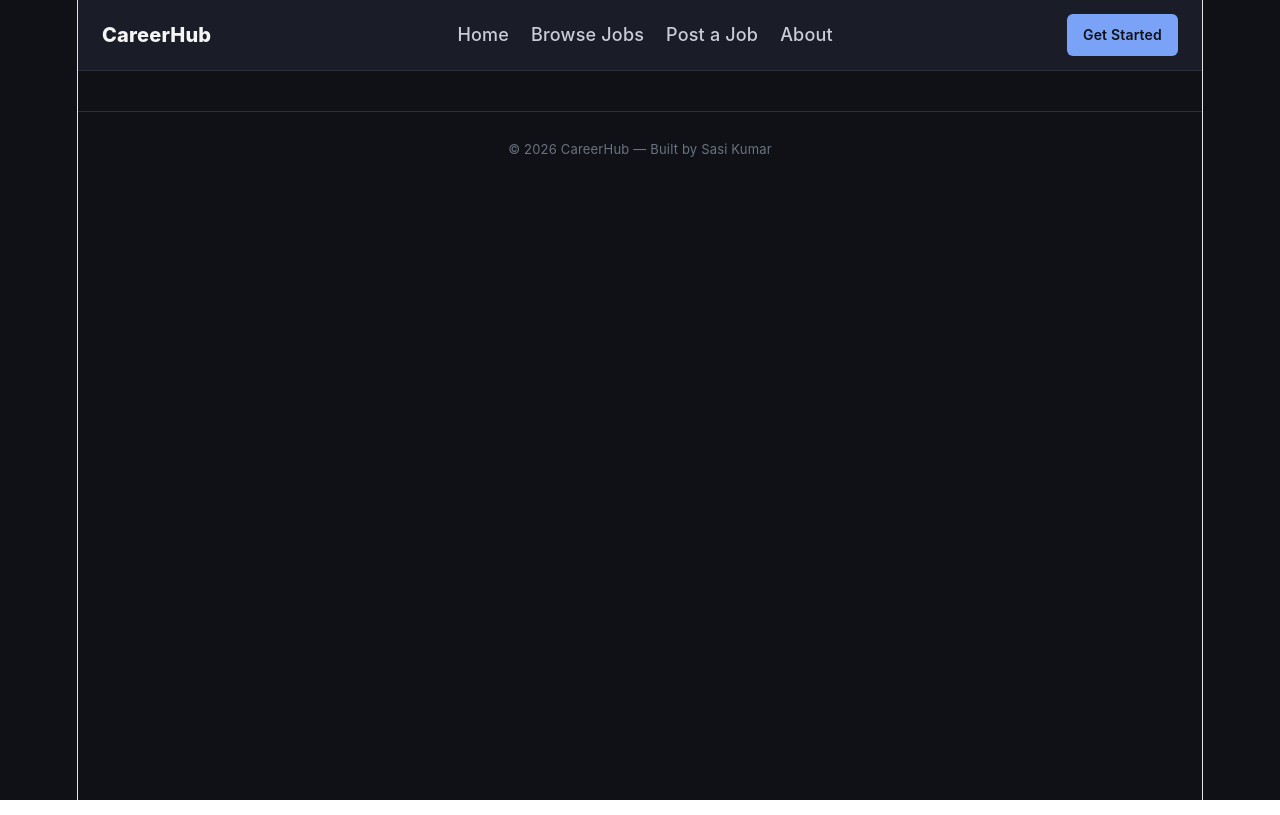
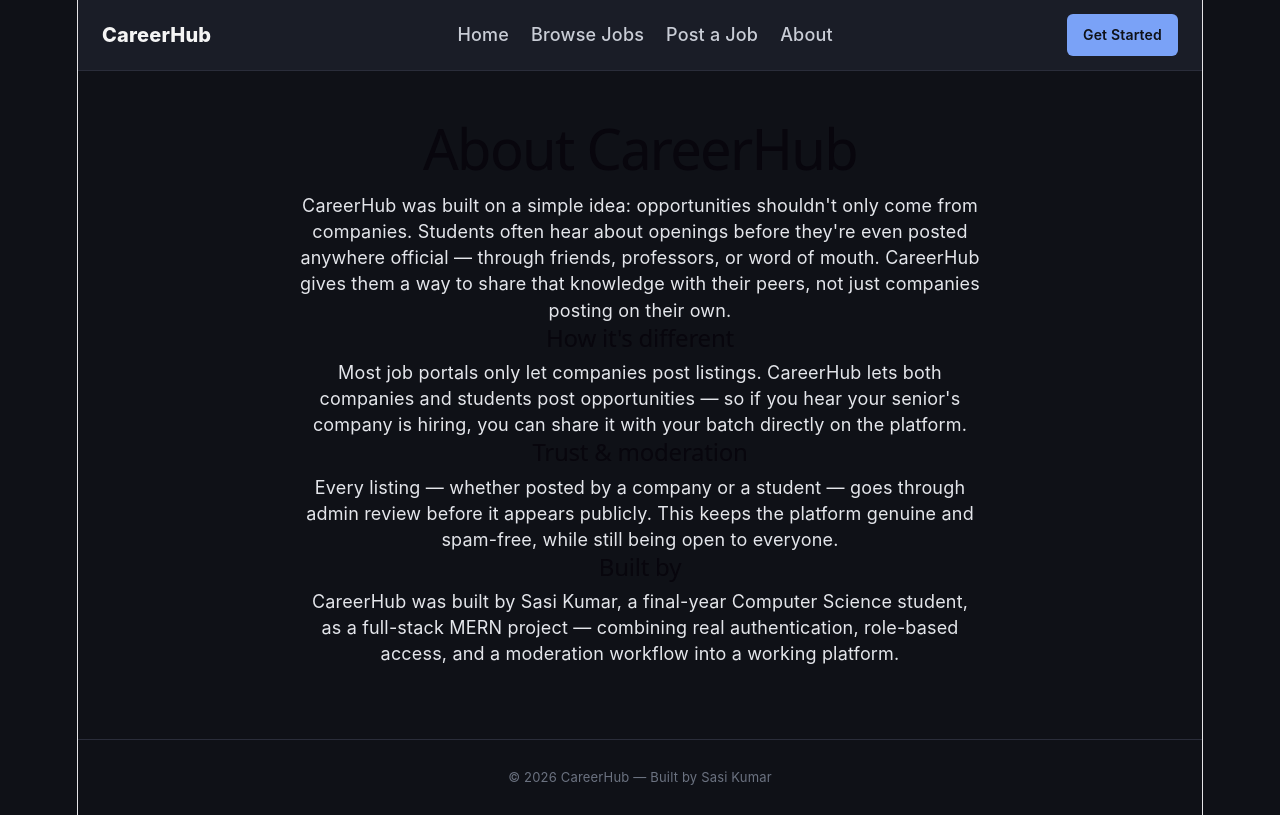
Before and after one commit to SASIKUMAR-109/mern-job-portal, a React app in the folder frontend/: page /about in a window 1280 px wide. Built offline with nearby package versions, Linux system fonts and the light colour scheme; the HTML template or start-up script is replaced by a standard one.

Commit message:
Add About page

```diff
--- a/frontend/src/App.jsx
+++ b/frontend/src/App.jsx
@@ -10,6 +10,7 @@ import { MyPostedJobs } from "./pages/MyPostedJobs";
 import { BrowseJobs } from "./pages/BrowseJobs";
 import { Home } from "./pages/Home";
 import { Footer } from "./components/Footer";
+import {About} from "./pages/About"
 import "./App.css";
 
 function App() {
@@ -28,6 +29,7 @@ function App() {
           <Route path="/my-applications" element={<MyApplications />} />
           <Route path="/my-posted-jobs" element={<MyPostedJobs />} />
           <Route path="/admin/review" element={<AdminReview />} />
+          <Route path ="/about" element = {<About/>}/>
         </Routes>
         <Footer/>
       </BrowserRouter>
--- /dev/null
+++ b/frontend/src/pages/About.jsx
@@ -0,0 +1,38 @@
+import "../App.css";
+
+export const About = () => {
+  return (
+    <div className="page-container about-page">
+      <h1>About CareerHub</h1>
+      <p>
+        CareerHub was built on a simple idea: opportunities shouldn't only
+        come from companies. Students often hear about openings before they're
+        even posted anywhere official — through friends, professors, or
+        word of mouth. CareerHub gives them a way to share that knowledge
+        with their peers, not just companies posting on their own.
+      </p>
+
+      <h2>How it's different</h2>
+      <p>
+        Most job portals only let companies post listings. CareerHub lets
+        both companies and students post opportunities — so if you hear
+        your senior's company is hiring, you can share it with your batch
+        directly on the platform.
+      </p>
+
+      <h2>Trust & moderation</h2>
+      <p>
+        Every listing — whether posted by a company or a student — goes
+        through admin review before it appears publicly. This keeps the
+        platform genuine and spam-free, while still being open to everyone.
+      </p>
+
+      <h2>Built by</h2>
+      <p>
+        CareerHub was built by Sasi Kumar, a final-year Computer Science
+        student, as a full-stack MERN project — combining real authentication,
+        role-based access, and a moderation workflow into a working platform.
+      </p>
+    </div>
+  );
+};
```
